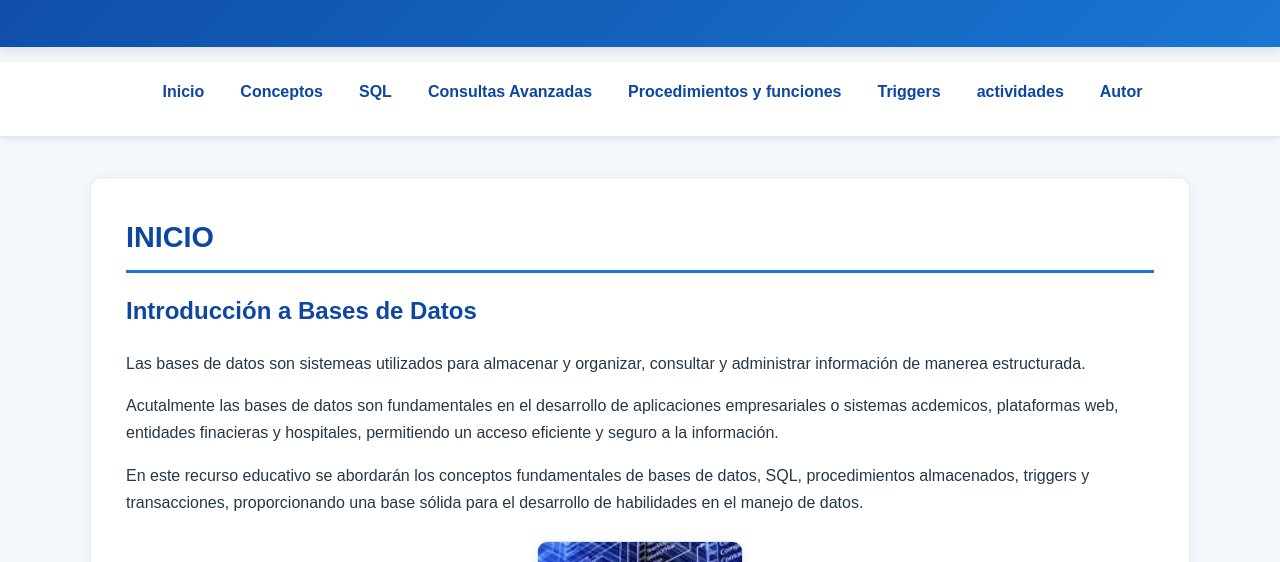
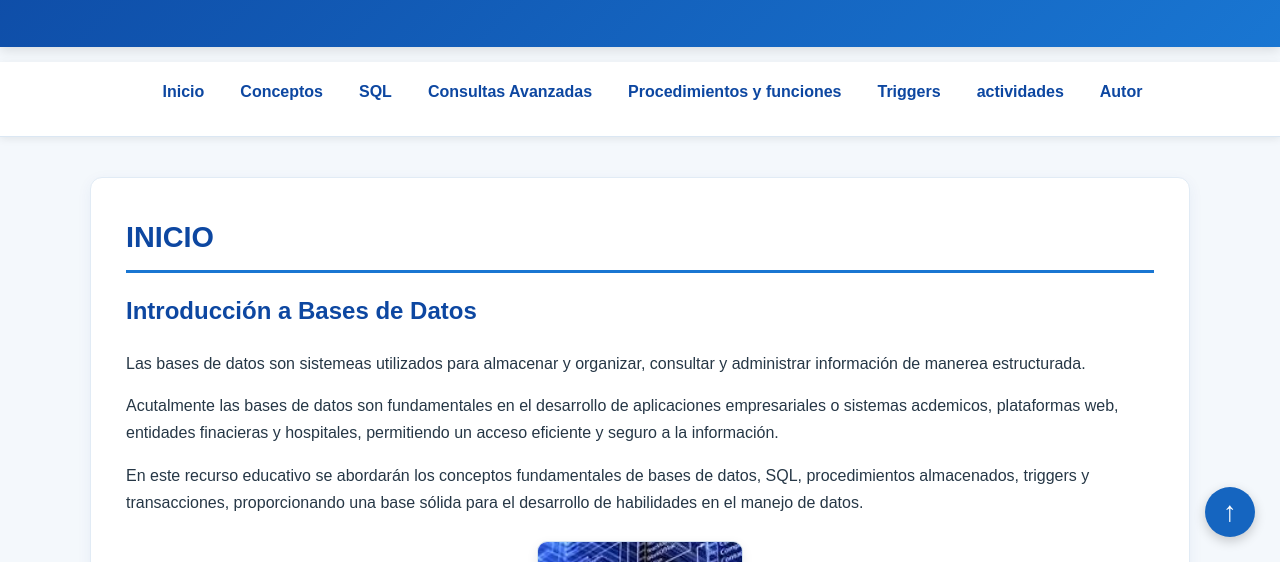
Before and after one commit to JesusVegaD/OVIBD2JESUSVEGA, a plain HTML site: page index.html in a window 1280 px wide. Shown: the part 238-800 px from the top of the page. Drawn offline with Linux system fonts and the light colour scheme.

Commit message:
Add files via upload

```diff
--- a/index.html
+++ b/index.html
@@ -538,6 +538,8 @@ WHERE edad > 21;
 
 </main>
 
+<a href="#inicio" class="btn-inicio" title="Volver al inicio"> ↑ </a>
+
 <footer>
     <p>&copy; 2026 Jesus Vega Diaz. Todos los derechos reservados.</p>
 
@@ -545,5 +547,7 @@ WHERE edad > 21;
 
     <p> Bases de Datos II </p>
 </footer>
+
+
 </body>
 </html>
--- a/style.css
+++ b/style.css
@@ -389,3 +389,46 @@ footer p {
         font-size: 0.8rem;
     }
 }
+
+
+
+.btn-inicio {
+    position: fixed;
+    bottom: 25px;
+    right: 25px;
+
+    width: 50px;
+    height: 50px;
+
+    display: flex;
+    justify-content: center;
+    align-items: center;
+
+    background-color: #1565c0;
+    color: white;
+
+    text-decoration: none;
+    font-size: 28px;
+    font-weight: bold;
+
+    border-radius: 50%;
+    box-shadow: 0 4px 12px rgba(0, 0, 0, 0.2);
+
+    transition: all 0.3s ease;
+}
+
+.btn-inicio:hover {
+    background-color: #0d47a1;
+    transform: translateY(-4px);
+}
+
+/* Ajuste para celulares */
+@media (max-width: 480px) {
+    .btn-inicio {
+        width: 45px;
+        height: 45px;
+        bottom: 18px;
+        right: 18px;
+        font-size: 24px;
+    }
+}
```
